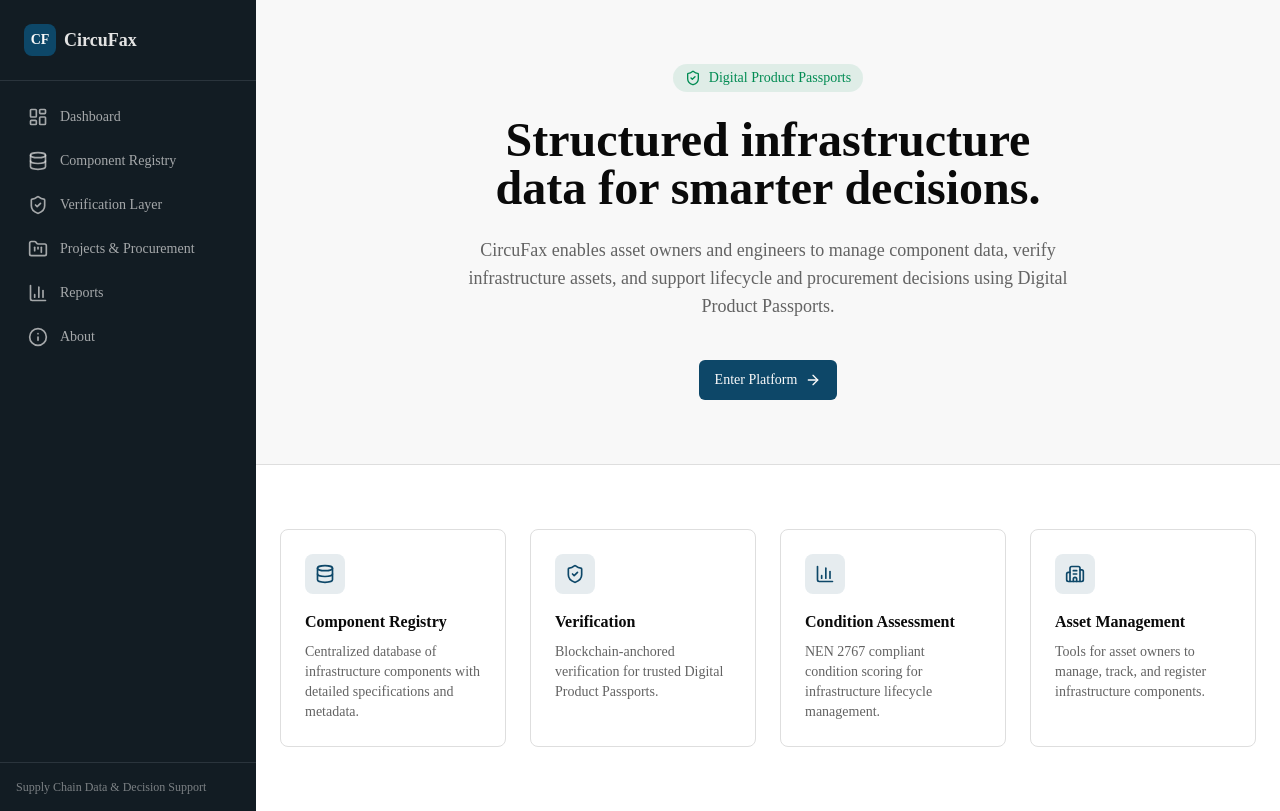
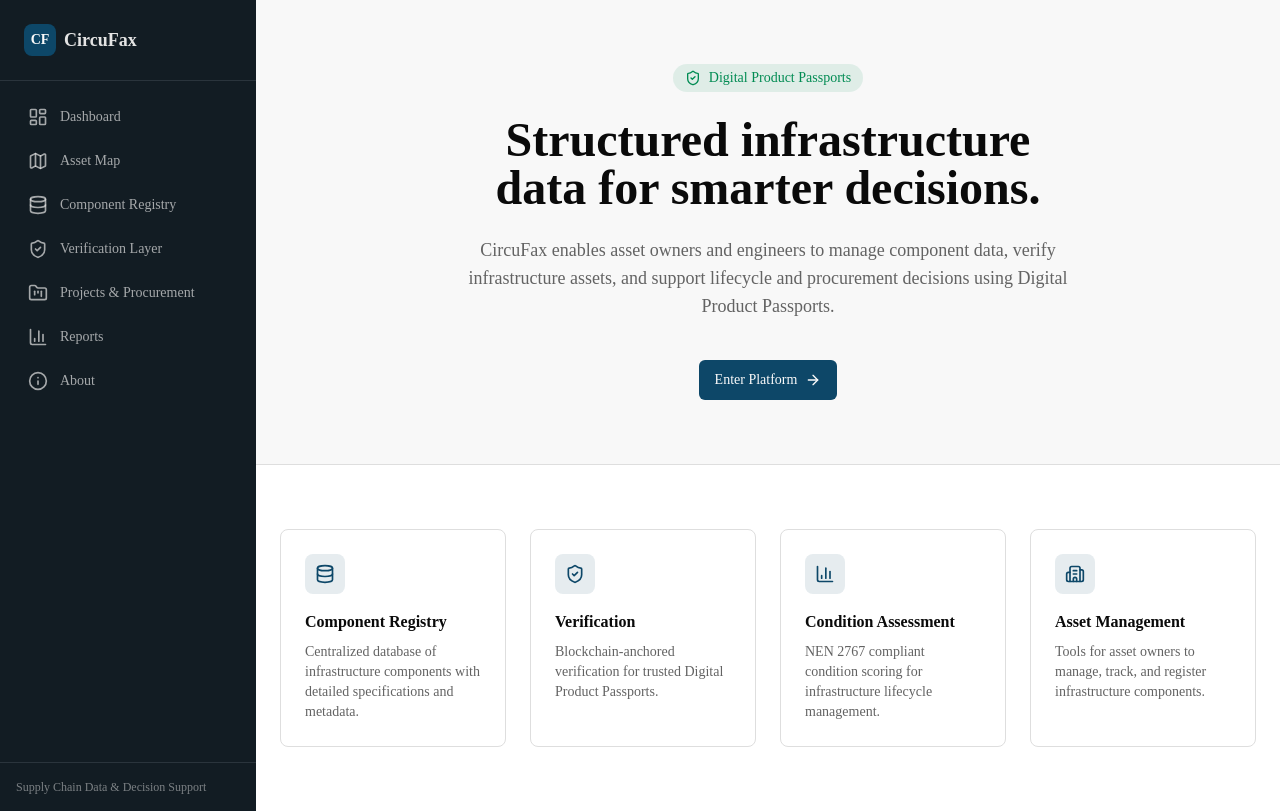
Before and after one commit to IsaacTorres1987/recipes, a Next.js app: page / in a window 1280 px wide. Built offline with nearby package versions, Linux system fonts and the light colour scheme.

Commit message:
feat: restore Asset Map in sidebar navigation
Add Asset Map back between Dashboard and Component Registry.

```diff
--- a/components/sidebar.tsx
+++ b/components/sidebar.tsx
@@ -7,6 +7,7 @@ import { Home, Database, Building2, ShieldCheck, Info, LayoutDashboard, FileText
 
 const navItems = [
   { href: "/dashboard", label: "Dashboard", icon: LayoutDashboard },
+  { href: "/assets", label: "Asset Map", icon: Map },
   { href: "/registry", label: "Component Registry", icon: Database, description: "Data Layer" },
   { href: "/verification", label: "Verification Layer", icon: ShieldCheck, description: "DPP" },
   { href: "/projects", label: "Projects & Procurement", icon: FolderKanban, description: "Decision Layer" },
```
